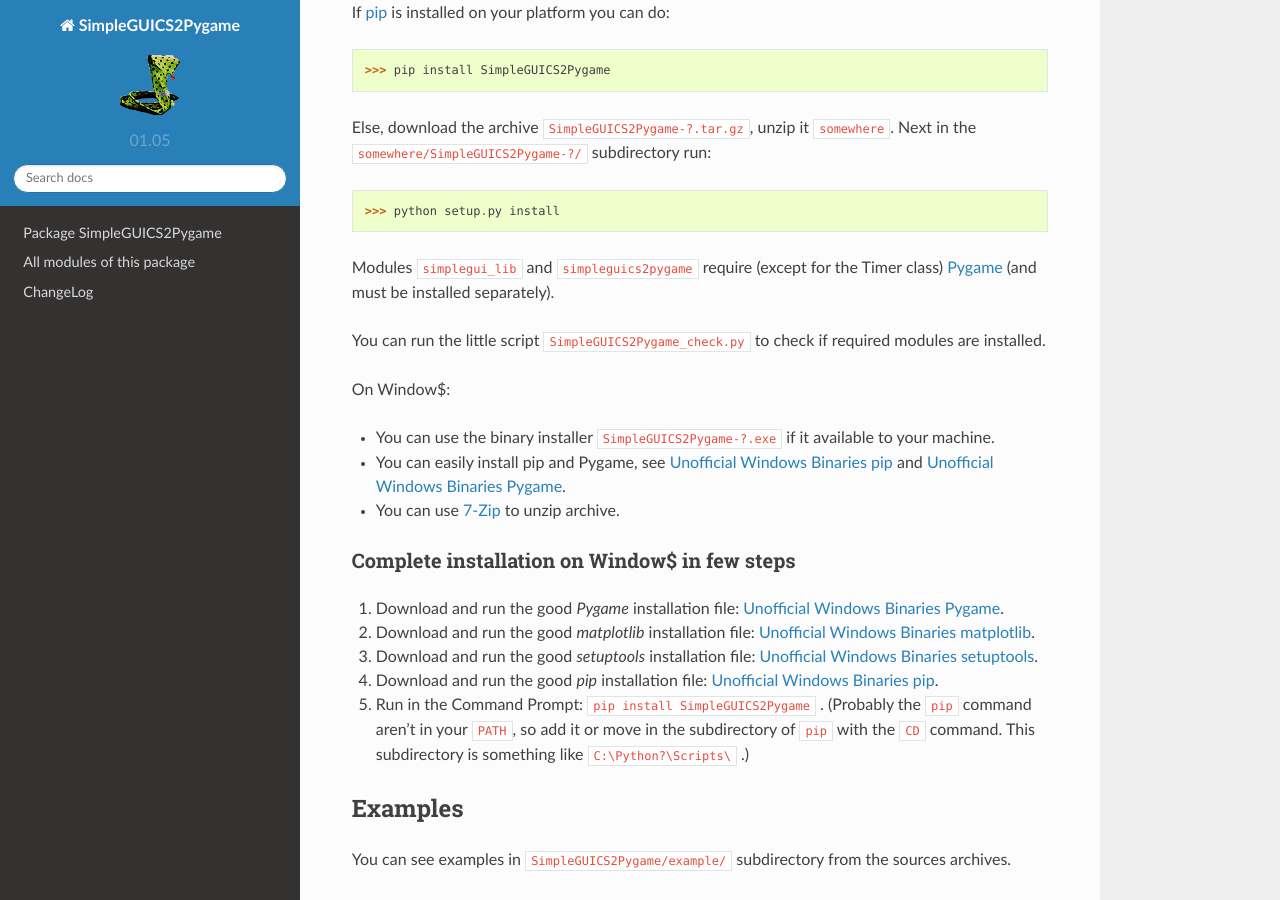
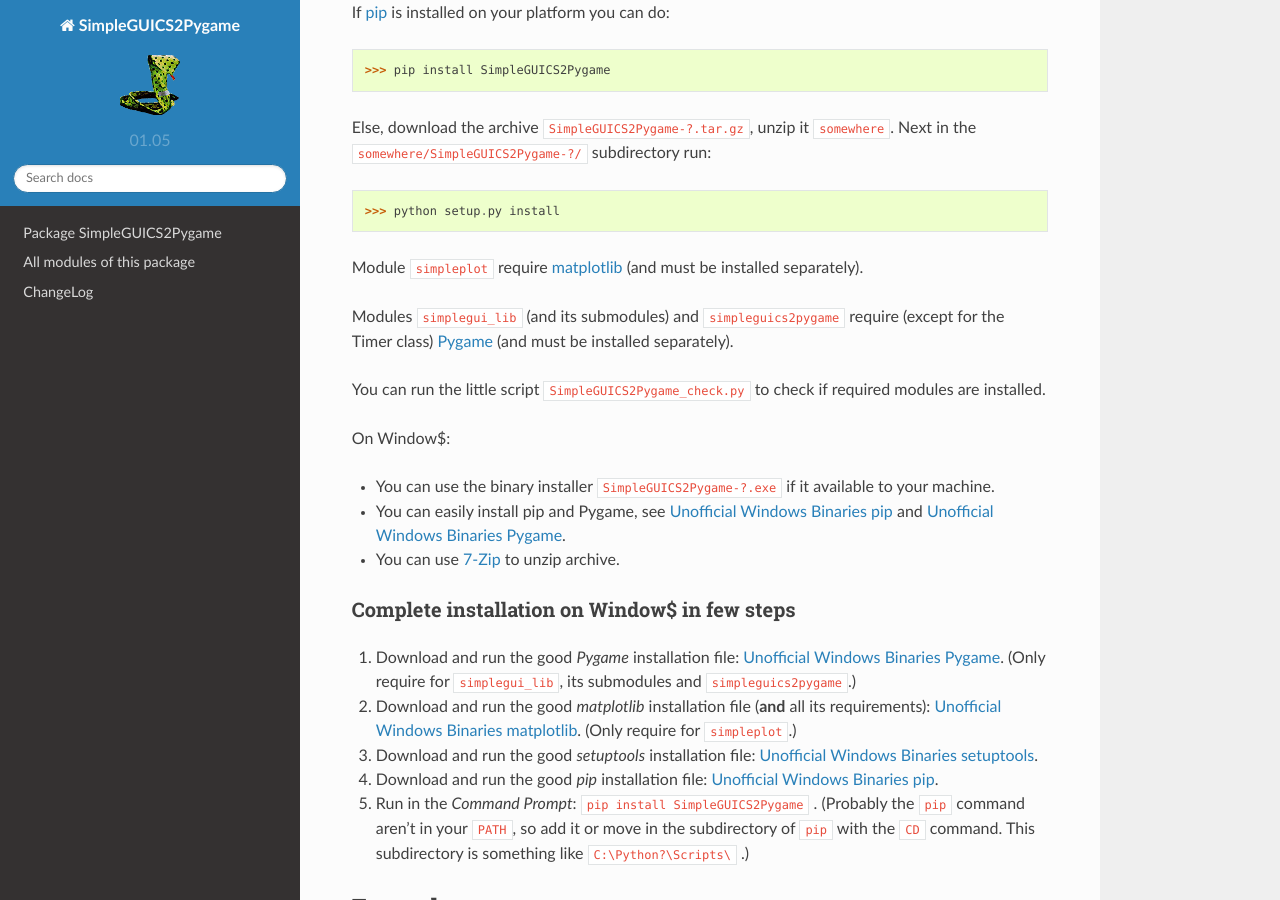
Before and after one commit to rhul-compsoc/SimpleGUICS2Pygame, a Sphinx documentation site: the page built from Sphinx/index.rst, in a window 1280 px wide and 900 px high, scrolled down 1177 px. Built offline with Sphinx 7.4.7 and the Read the Docs theme 2.0.0, drawn with Linux system fonts in a browser that asks for light colours.

```diff
--- a/README.rst
+++ b/README.rst
@@ -106,7 +106,9 @@ along with this program. If not, see <http://www.gnu.org/licenses/>.
 
 Changes
 =======
-* June 4, 2014
+* June 6, 2014
+
+  - Updated documentation.
 
   - Updated media and CodeSkulptor programs links.
 
--- a/Sphinx/ChangeLog.rst
+++ b/Sphinx/ChangeLog.rst
@@ -1,6 +1,8 @@
 ChangeLog
 =========
-* June 4, 2014
+* June 6, 2014
+
+  - Updated documentation.
 
   - Updated media and CodeSkulptor programs links.
 
--- a/Sphinx/index.rst
+++ b/Sphinx/index.rst
@@ -54,7 +54,10 @@ Next in the ``somewhere/SimpleGUICS2Pygame-?/`` subdirectory run:
 >>> python setup.py install
 
 
-Modules ``simplegui_lib`` and ``simpleguics2pygame`` require
+Module ``simpleplot`` require matplotlib_
+(and must be installed separately).
+
+Modules ``simplegui_lib`` (and its submodules) and ``simpleguics2pygame`` require
 (except for the Timer class) Pygame_
 (and must be installed separately).
 
@@ -72,6 +75,7 @@ On Window$:
 * You can use 7-Zip_ to unzip archive.
 
 .. _7-Zip: http://www.7-zip.org/
+.. _matplotlib: http://matplotlib.org/
 .. _pip: https://pypi.python.org/pypi/pip
 .. _Pygame: http://www.pygame.org/
 .. _`Unofficial Windows Binaries pip`: http://www.lfd.uci.edu/~gohlke/pythonlibs/#pip
@@ -80,15 +84,15 @@ On Window$:
 Complete installation on Window$ in few steps
 ~~~~~~~~~~~~~~~~~~~~~~~~~~~~~~~~~~~~~~~~~~~~~
 
-1. Download and run the good `Pygame` installation file: `Unofficial Windows Binaries Pygame`_.
+1. Download and run the good `Pygame` installation file: `Unofficial Windows Binaries Pygame`_.  (Only require for ``simplegui_lib``, its submodules and ``simpleguics2pygame``.)
 
-2. Download and run the good `matplotlib` installation file: `Unofficial Windows Binaries matplotlib`_.
+2. Download and run the good `matplotlib` installation file (**and** all its requirements): `Unofficial Windows Binaries matplotlib`_. (Only require for ``simpleplot``.)
 
 3. Download and run the good `setuptools` installation file: `Unofficial Windows Binaries setuptools`_.
 
 4. Download and run the good `pip` installation file: `Unofficial Windows Binaries pip`_.
 
-5. Run in the Command Prompt: ``pip install SimpleGUICS2Pygame`` . (Probably the ``pip`` command aren't in your ``PATH``, so add it or move in the subdirectory of ``pip`` with the ``CD`` command. This subdirectory is something like ``C:\Python?\Scripts\`` .)
+5. Run in the *Command Prompt*: ``pip install SimpleGUICS2Pygame`` . (Probably the ``pip`` command aren't in your ``PATH``, so add it or move in the subdirectory of ``pip`` with the ``CD`` command. This subdirectory is something like ``C:\Python?\Scripts\`` .)
 
 .. _`Unofficial Windows Binaries matplotlib`: http://www.lfd.uci.edu/~gohlke/pythonlibs/#matplotlib
 .. _`Unofficial Windows Binaries setuptools`: http://www.lfd.uci.edu/~gohlke/pythonlibs/#setuptools
```
